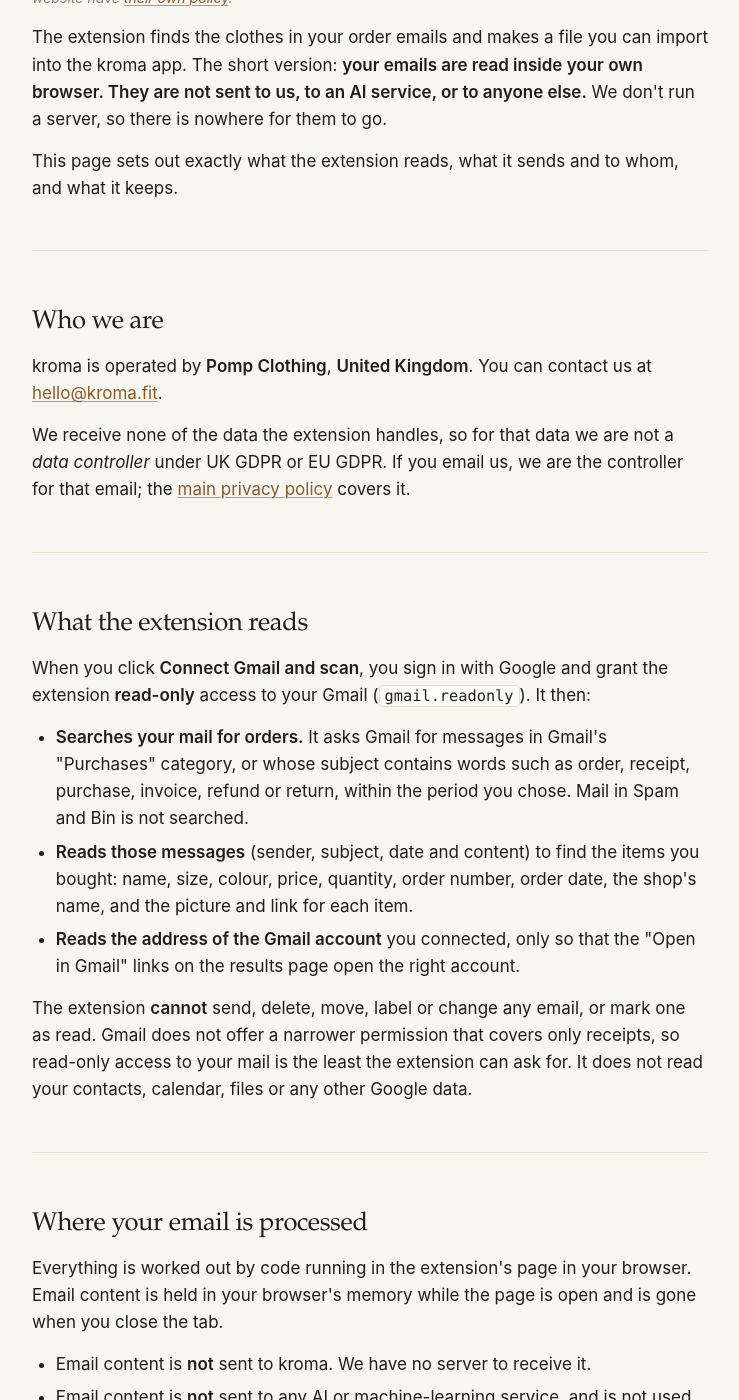
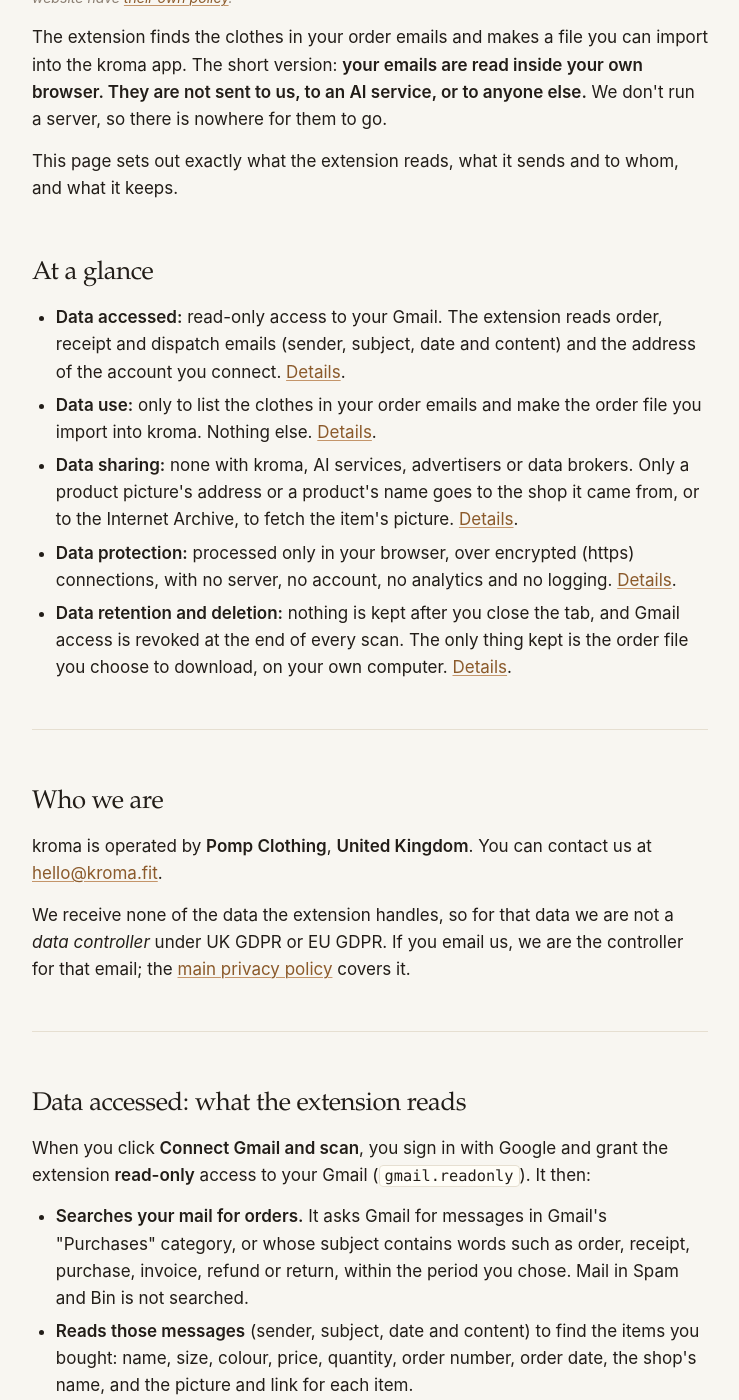
Before and after one commit to pompmmxix/kroma-site, a Jekyll site: the page built from order-extension-privacy.html, in a window 1280 px wide and 1400 px high, scrolled down 304 px. Shown: the whole window, without its empty margins (270-1009 px from the left). Built offline with Jekyll 4.4.1, drawn with Linux system fonts in a browser that asks for light colours; some of the changed text lies outside the part shown.

Commit message:
Order extension privacy policy: Google's data headings and at-a-glance summary (#19)

```diff
--- a/order-extension-privacy.html
+++ b/order-extension-privacy.html
@@ -32,11 +32,20 @@
   <main>
 
     <h1>Privacy Policy: kroma order extension</h1>
-    <p class="muted"><em>Last updated: 10 November 2026</em></p>
+    <p class="muted"><em>Last updated: 14 November 2026</em></p>
     <p class="muted"><em>Applies to: the <a href="/order-extension/">kroma order extension</a> for Google Chrome ("the extension"). The kroma app and this website have <a href="/privacy/">their own policy</a>.</em></p>
 
     <p>The extension finds the clothes in your order emails and makes a file you can import into the kroma app. The short version: <strong>your emails are read inside your own browser. They are not sent to us, to an AI service, or to anyone else.</strong> We don't run a server, so there is nowhere for them to go.</p>
     <p>This page sets out exactly what the extension reads, what it sends and to whom, and what it keeps.</p>
+
+    <h2>At a glance</h2>
+    <ul>
+      <li><strong>Data accessed:</strong> read-only access to your Gmail. The extension reads order, receipt and dispatch emails (sender, subject, date and content) and the address of the account you connect. <a href="#data-accessed">Details</a>.</li>
+      <li><strong>Data use:</strong> only to list the clothes in your order emails and make the order file you import into kroma. Nothing else. <a href="#data-use">Details</a>.</li>
+      <li><strong>Data sharing:</strong> none with kroma, AI services, advertisers or data brokers. Only a product picture's address or a product's name goes to the shop it came from, or to the Internet Archive, to fetch the item's picture. <a href="#data-sharing">Details</a>.</li>
+      <li><strong>Data protection:</strong> processed only in your browser, over encrypted (https) connections, with no server, no account, no analytics and no logging. <a href="#data-protection">Details</a>.</li>
+      <li><strong>Data retention and deletion:</strong> nothing is kept after you close the tab, and Gmail access is revoked at the end of every scan. The only thing kept is the order file you choose to download, on your own computer. <a href="#data-retention">Details</a>.</li>
+    </ul>
 
     <hr>
 
@@ -46,19 +55,20 @@
 
     <hr>
 
-    <h2>What the extension reads</h2>
+    <h2 id="data-accessed">Data accessed: what the extension reads</h2>
     <p>When you click <strong>Connect Gmail and scan</strong>, you sign in with Google and grant the extension <strong>read-only</strong> access to your Gmail (<code>gmail.readonly</code>). It then:</p>
     <ul>
       <li><strong>Searches your mail for orders.</strong> It asks Gmail for messages in Gmail's "Purchases" category, or whose subject contains words such as order, receipt, purchase, invoice, refund or return, within the period you chose. Mail in Spam and Bin is not searched.</li>
       <li><strong>Reads those messages</strong> (sender, subject, date and content) to find the items you bought: name, size, colour, price, quantity, order number, order date, the shop's name, and the picture and link for each item.</li>
       <li><strong>Reads the address of the Gmail account</strong> you connected, only so that the "Open in Gmail" links on the results page open the right account.</li>
     </ul>
+    <p>From these emails the extension builds a list of your orders and the items in them. That list is derived from your Gmail data, and it is used, shared, protected and kept exactly as this page describes for the emails themselves. The extension creates no other aggregated or anonymised data from your mail.</p>
     <p>The extension <strong>cannot</strong> send, delete, move, label or change any email, or mark one as read. Gmail does not offer a narrower permission that covers only receipts, so read-only access to your mail is the least the extension can ask for. It does not read your contacts, calendar, files or any other Google data.</p>
 
     <hr>
 
-    <h2>Where your email is processed</h2>
-    <p>Everything is worked out by code running in the extension's page in your browser. Email content is held in your browser's memory while the page is open and is gone when you close the tab.</p>
+    <h2 id="data-use">Data use: where and how your email is processed</h2>
+    <p>Your Gmail data is used for one purpose only: to show you the clothes in your order emails, let you choose which to keep, and make your order file. Everything is worked out by code running in the extension's page in your browser. Email content is held in your browser's memory while the page is open and is gone when you close the tab.</p>
     <ul>
       <li>Email content is <strong>not</strong> sent to kroma. We have no server to receive it.</li>
       <li>Email content is <strong>not</strong> sent to any AI or machine-learning service, and is not used to train or improve any AI model.</li>
@@ -68,7 +78,7 @@
 
     <hr>
 
-    <h2>What the extension sends, and to whom</h2>
+    <h2 id="data-sharing">Data sharing: what the extension sends, and to whom</h2>
     <p>The extension contacts three kinds of service. We list them exhaustively.</p>
 
     <h3>1. Google</h3>
@@ -91,7 +101,7 @@
 
     <hr>
 
-    <h2>What is stored</h2>
+    <h2 id="data-retention">Data retention: what is stored</h2>
     <ul>
       <li><strong>By the extension: nothing.</strong> It keeps no copy of your emails, your orders or your pictures after you close the tab.</li>
       <li><strong>Your Google sign-in is not kept.</strong> Access to your Gmail lasts for one scan. When the scan has read your emails, the extension drops its access and asks Google to revoke it, so you sign in again for each scan.</li>
@@ -126,7 +136,7 @@
 
     <hr>
 
-    <h2>Security</h2>
+    <h2 id="data-protection">Data protection: security</h2>
     <ul>
       <li><strong>There is no kroma server and no account.</strong> No copy of your emails or your orders exists anywhere but your own browser and computer, so there is no central store that could be broken into or leaked.</li>
       <li><strong>The extension answers to no one else.</strong> It adds nothing to the web pages you visit, and websites and other extensions cannot ask it for your data.</li>
@@ -139,7 +149,7 @@
 
     <hr>
 
-    <h2>Removing access</h2>
+    <h2 id="data-deletion">Data deletion: removing access</h2>
     <p>You don't normally need to do anything: the extension removes its own access to your Gmail at the end of every scan, and the results page tells you that it has.</p>
     <p>If a scan is cut short, for example because the tab was closed or the connection dropped, the extension tries to remove its access but may not manage to. You can always remove it yourself, in any of these ways:</p>
     <ul>
```
